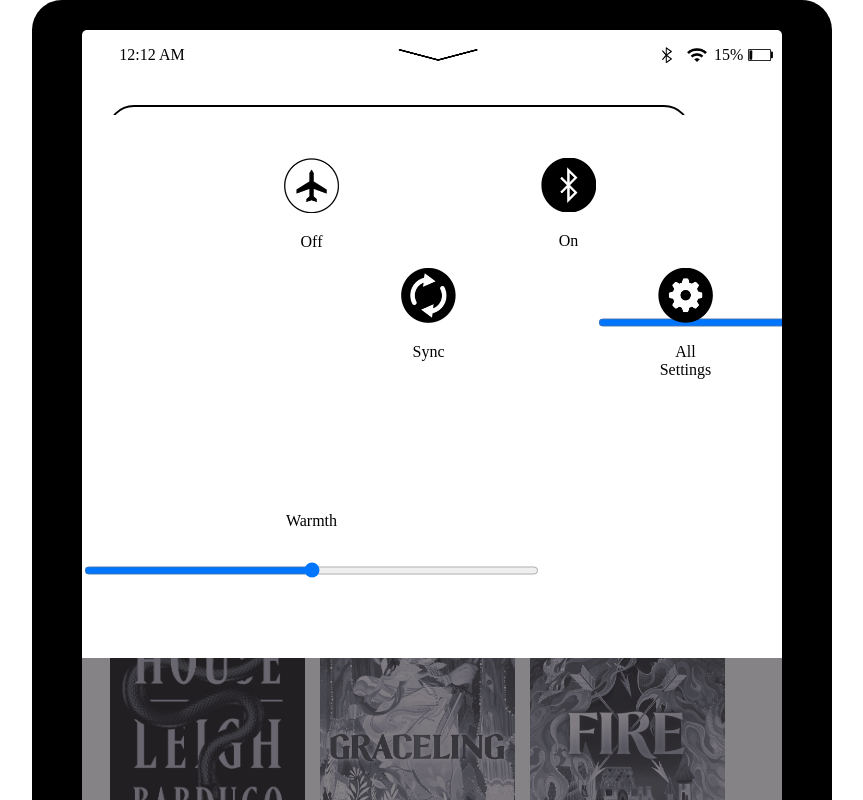
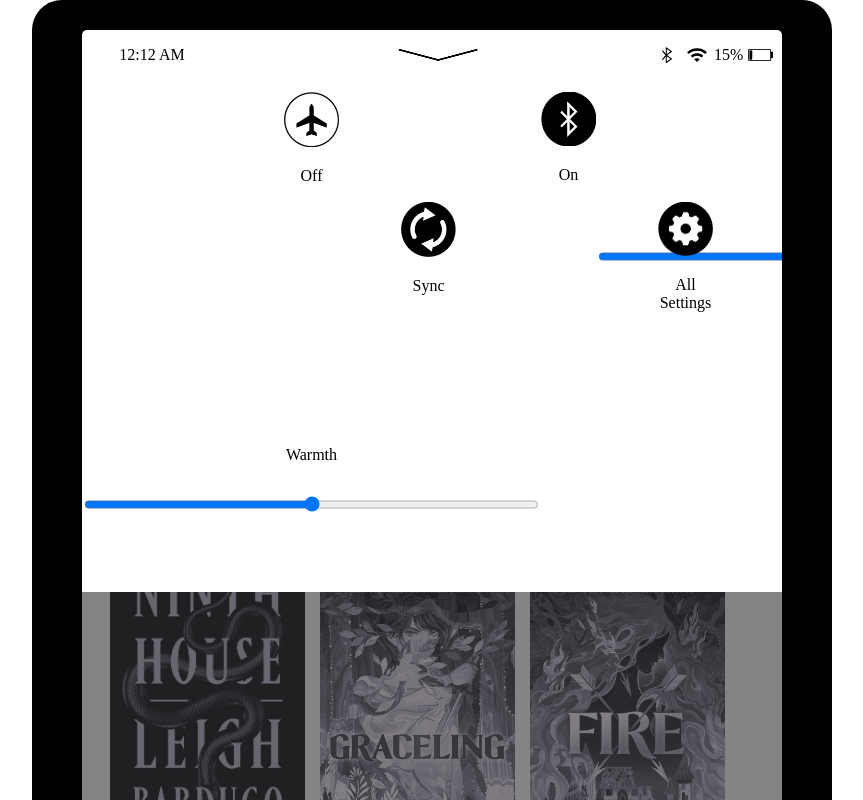
Before and after one commit to takeciabright/Kindle-Demo, a plain HTML site: page index.html in a window 1280 px wide. Both pictures are taken after a click on the element 646 px from the left and 55 px from the top of the page. Shown: the top 800 px of the page, without its empty margins (208-1071 px from the left). Drawn offline with Linux system fonts and the light colour scheme.

Commit message:
Refined drop down menu positioning and dimensions
-Adjusted top positioning and margin
- Adjust padding when menu is active

```diff
--- a/styles.css
+++ b/styles.css
@@ -75,9 +75,11 @@ li{
 
 .dropDownMenuList{
     position: absolute;
-    top: 80px;
     width: 700px;
+    margin-top: 76.8px;
+    top: 0;
     z-index: 1;
+    height: 500px;
     max-height: 0;
     background-color: #fff;
     overflow: hidden;
@@ -85,10 +87,8 @@ li{
 }
 
 .dropDownMenuList.active{
-    margin-top: 35px;
-    padding-top: 43px;
-    height: 500px;
     max-height: 500px;
+    padding-top: 15px;
     box-shadow: 0 319px rgba(54, 50, 56, 0.603);
 }
 
@@ -100,7 +100,7 @@ a img{
     position: relative;
     top: 20px;
     left: 117px;
- }
+}
 
 .bluetooth, .wifi, .battery{
     display: flex;
```
